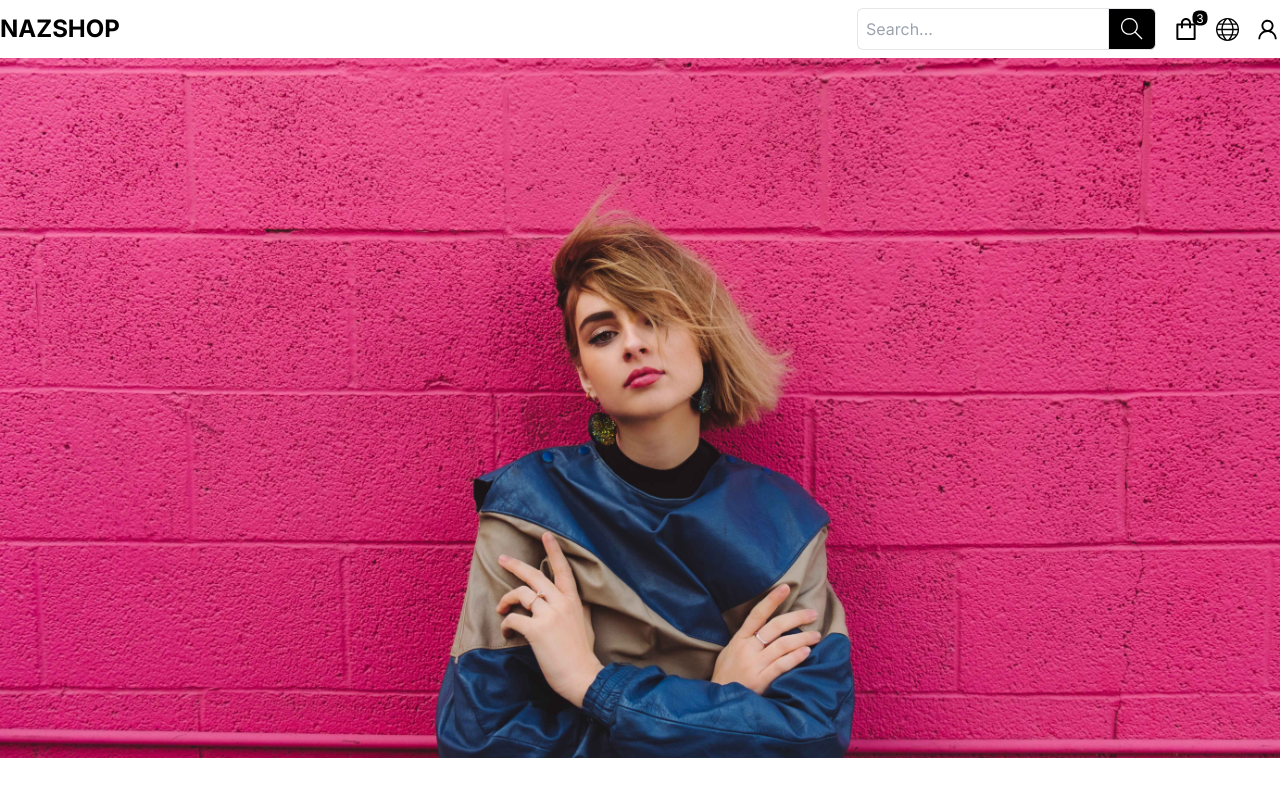
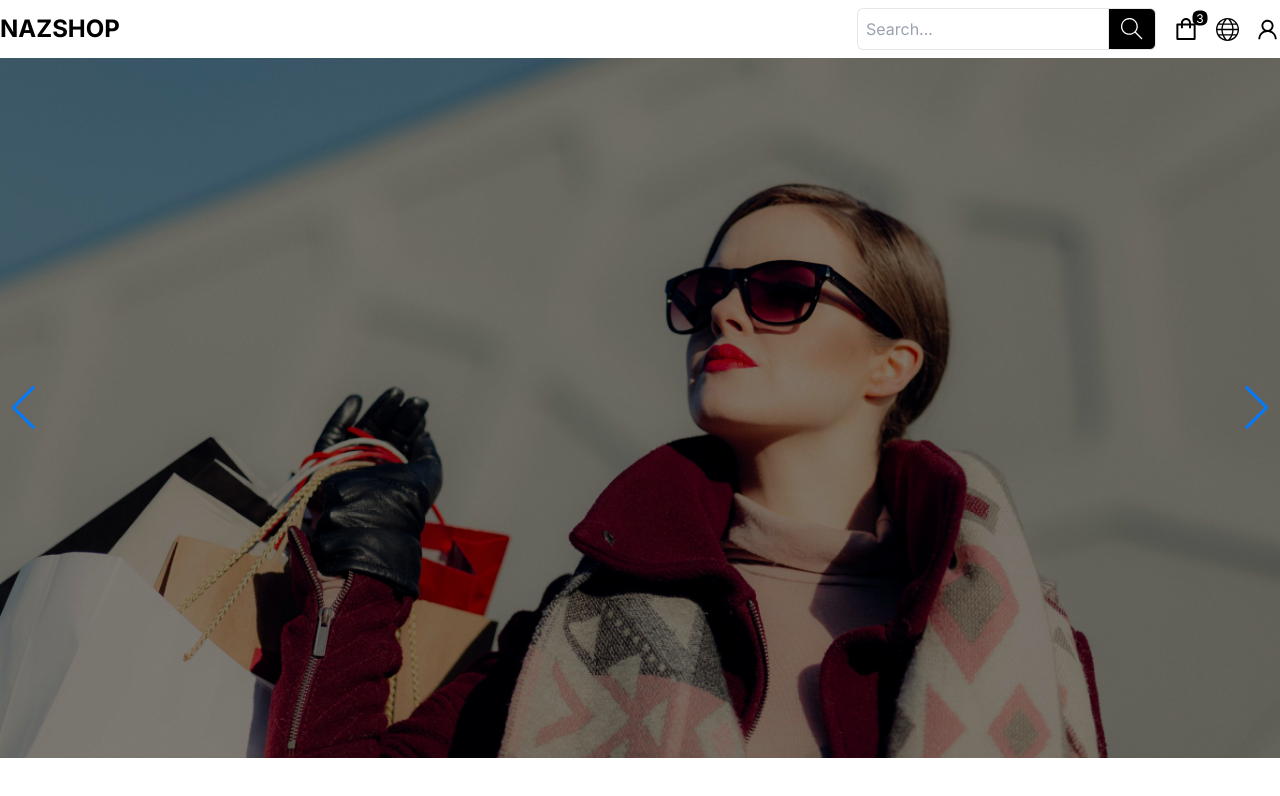
Before and after one commit to nnhasan0290/nazshop, a Next.js app: page / in a window 1280 px wide. Shown: the top 796 px of the page. Built offline with nearby package versions, Linux system fonts and the light colour scheme.

Commit message:
feat: slider imgs

```diff
--- a/src/components/Banner/Banner.tsx
+++ b/src/components/Banner/Banner.tsx
@@ -1,21 +1,32 @@
-import Image from "next/image";
+import { Navigation } from "swiper/modules";
 import { SwiperSlide, Swiper } from "swiper/react";
+import "swiper/css/navigation";
 
 const Banner = () => {
   return (
     <>
-      <Swiper navigation={true} className="mySwiper">
+      <Swiper
+        navigation={true}
+        modules={[Navigation]}
+        className="mySwiper"
+        rewind={true}
+      >
+        <SwiperSlide>
+          <div className="relative">
+          <img
+            className="h-[500px] lg:h-[700px] w-full object-cover"
+            src="/imgs/girlwithbag.jpg"
+            alt=""
+          />
+            <div className="absolute bg-[#00000080] top-0 left-0 w-full h-full">
+
+            </div>
+          </div>
+        </SwiperSlide>
         <SwiperSlide>
           <img
             className="h-[500px] lg:h-[700px] w-full object-cover "
             src="/imgs/pinkwall.jpg"
-            alt=""
-          />
-        </SwiperSlide>
-        <SwiperSlide>
-          <img
-            className="h-[500px] lg:h-[700px] w-full object-cover"
-            src="/imgs/girlwithbag.jpg"
             alt=""
           />
         </SwiperSlide>
--- a/src/components/Header/Header.tsx
+++ b/src/components/Header/Header.tsx
@@ -6,7 +6,7 @@ import Dropdown from "../common/Dropdown";
 
 const Header = () => {
   return (
-    <div className="flex justify-between items-center my-2 relative ">
+    <div className="flex justify-between items-center my-2 relative container mx-auto">
       <h1 className="font-bold text-2xl cursor-pointer">NAZSHOP</h1>
       <div className="flex gap-4 items-stretch">
         <SearchForm />
```
